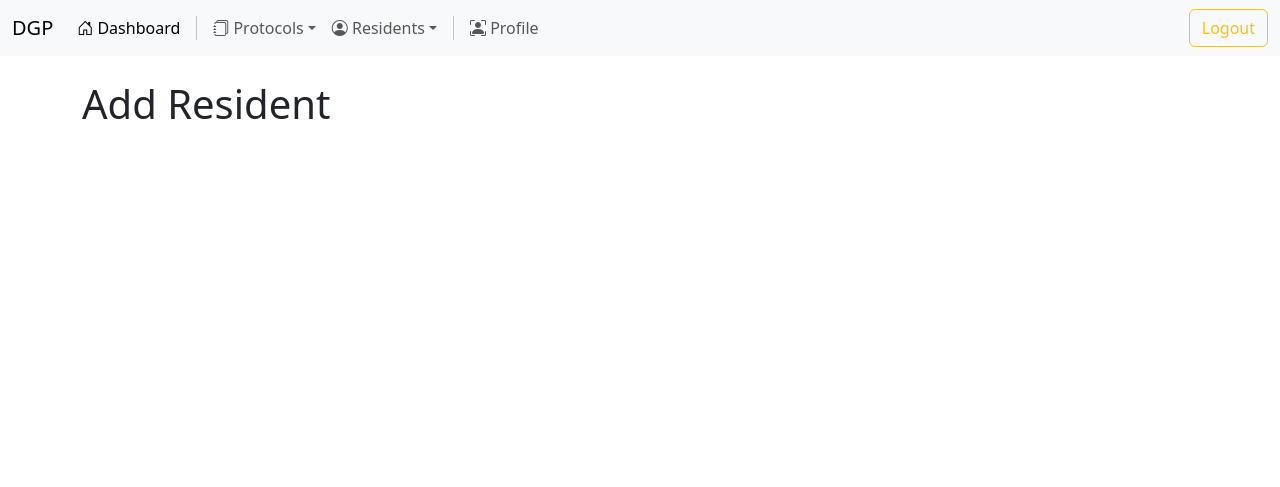
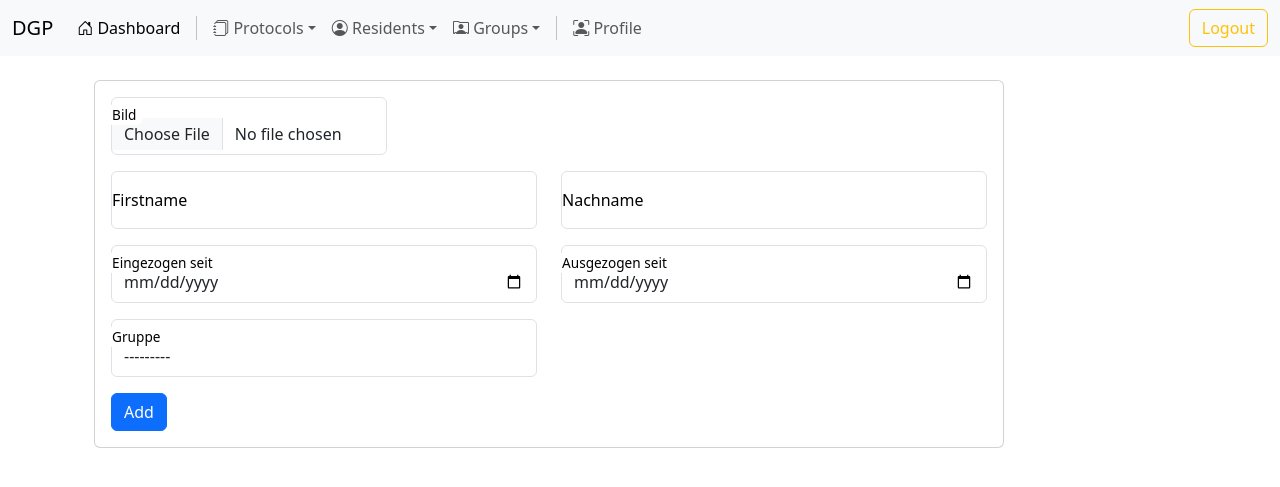
Before and after one commit to jcivitel/django_group_protocol, a Django app: page /add_resident/ in a window 1280 px wide. Shown: the top 487 px of the page. Run offline with Django 5.2, Linux system fonts and the light colour scheme; the visitor is signed in with stand-in values (Sample User, id 1); data that the repository does not hold is empty; some libraries are stand-ins or nearby versions.

Commit message:
fix resident forms

```diff
--- a/django_grp_backend/models.py
+++ b/django_grp_backend/models.py
@@ -19,7 +19,7 @@ class Group(models.Model):
 class Resident(models.Model):
     first_name = models.CharField(max_length=100)
     last_name = models.CharField(max_length=100)
-    picture = models.ImageField(blank=True, null=True)
+    picture = models.ImageField(blank=True, null=True, upload_to="images/")
     moved_in_since = models.DateField()
     moved_out_since = models.DateField(default=None, null=True, blank=True)
     group = models.ForeignKey(Group, on_delete=models.CASCADE)
@@ -44,6 +44,5 @@ class Protocol(models.Model):
     group = models.ForeignKey(Group, on_delete=models.CASCADE)
     exported = models.BooleanField(default=False)
 
-
     def __str__(self):
         return f"{self.group.name} - {self.protocol_date}"
--- a/django_grp_frontend/forms.py
+++ b/django_grp_frontend/forms.py
@@ -5,12 +5,27 @@ from django_grp_backend.models import Resident
 class ResidentForm(forms.ModelForm):
     class Meta:
         model = Resident
-        fields = ['first_name', 'last_name', 'picture', 'moved_in_since', 'moved_out_since', 'group']
+        fields = [
+            "first_name",
+            "last_name",
+            "picture",
+            "moved_in_since",
+            "moved_out_since",
+            "group",
+        ]
         widgets = {
-            'first_name': forms.TextInput(attrs={'class': 'form-control'}),
-            'last_name': forms.TextInput(attrs={'class': 'form-control'}),
-            'picture': forms.ClearableFileInput(attrs={'class': 'form-control'}),
-            'moved_in_since': forms.DateInput(attrs={'class': 'form-control', 'type': 'date'}),
-            'moved_out_since': forms.DateInput(attrs={'class': 'form-control', 'type': 'date'}),
-            'group': forms.Select(attrs={'class': 'form-control'}),
+            "first_name": forms.TextInput(
+                attrs={"class": "form-control", "placeholder": "First Name"}
+            ),
+            "last_name": forms.TextInput(
+                attrs={"class": "form-control", "placeholder": "Last Name"}
+            ),
+            "picture": forms.ClearableFileInput(attrs={"class": "form-control"}),
+            "moved_in_since": forms.DateInput(
+                attrs={"class": "form-control", "type": "date"}, format="%Y-%m-%d"
+            ),
+            "moved_out_since": forms.DateInput(
+                attrs={"class": "form-control", "type": "date"}, format="%Y-%m-%d"
+            ),
+            "group": forms.Select(attrs={"class": "form-control"}),
         }
--- a/django_grp_frontend/templates/base/navigation.html
+++ b/django_grp_frontend/templates/base/navigation.html
@@ -25,6 +25,14 @@
                         <li><a class="dropdown-item" href="{% url "add_resident" %}">Add Residents</a></li>
                     </ul>
                 </li>
+                <li class="nav-item dropdown">
+                    <a class="nav-link dropdown-toggle" aria-current="page" href="#" role="button"
+                       data-bs-toggle="dropdown" aria-expanded="false"><i class="bi bi-person-rolodex"></i> Groups</a>
+                    <ul class="dropdown-menu">
+                        <li><a class="dropdown-item" href="{% url "resident" %}">All Groups</a></li>
+                        <li><a class="dropdown-item" href="{% url "add_resident" %}">Add Group</a></li>
+                    </ul>
+                </li>
                 <li class="vr m-2"></li>
                 <li class="nav-item">
                     <a class="nav-link" aria-current="page" href="{% url "profile" %}"><i class="bi bi-person-bounding-box"></i> Profile</a>
--- a/django_grp_frontend/templates/resident.html
+++ b/django_grp_frontend/templates/resident.html
@@ -1,31 +1,38 @@
 {% extends "base/base.html" %}
 {% block content %}
+    <div class="container align-content-center">
+        <div class="card card-body col-10">
             <form method="post" enctype="multipart/form-data">
                 {% csrf_token %}
-    <div class="mb-3">
-        <label for="{{ form.fist_name.auto_id }}" class="form-label">Firstname</label>
+                <div class="row">
+                    <div class="form-floating mb-3 col-4">
+                        {{ form.picture }}
+                        <label for="{{ form.picture.auto_id }}" class="form-label text-body-emphasis">Bild</label>
+                    </div>
+                    <div class="col-9"></div>
+                    <div class="form-floating mb-3 col-6">
                         {{ form.first_name }}
+                        <label for="{{ form.fist_name.auto_id }}" class="form-label text-body-emphasis">Firstname</label>
                     </div>
-    <div class="mb-3">
-        <label for="{{ form.last_name.auto_id }}" class="form-label">Nachname</label>
+                    <div class="form-floating mb-3 col-6">
                         {{ form.last_name }}
+                        <label for="{{ form.last_name.auto_id }}" class="form-label text-body-emphasis">Nachname</label>
                     </div>
-    <div class="mb-3">
-        <label for="{{ form.picture.auto_id }}" class="form-label">Bild</label>
-        {{ form.picture }}
+                    <div class="form-floating mb-3 col-6">
+                        {{ form.moved_in_since }}
+                        <label for="{{ form.moved_in_since.auto_id }}" class="form-label text-body-emphasis">Eingezogen seit</label>
                     </div>
-    <div class="mb-3">
-        <label for="{{ form.moved_in_since.auto_id }}" class="form-label">Eingezogen seit</label>
-        {{ form.moved_in_since }}
+                    <div class="form-floating mb-3 col-6">
+                        {{ form.moved_out_since }}
+                        <label for="{{ form.moved_out_since.auto_id }}" class="form-label text-body-emphasis">Ausgezogen seit</label>
                     </div>
-    <div class="mb-3">
-        <label for="{{ form.moved_out_since.auto_id }}" class="form-label">Ausgezogen seit</label>
-        {{ form.moved_out_since }}
+                    <div class="form-floating mb-3 col-6">
+                        {{ form.group }}
+                        <label for="{{ form.group.auto_id }}" class="form-label text-body-emphasis">Gruppe</label>
                     </div>
-    <div class="mb-3">
-        <label for="{{ form.group.auto_id }}" class="form-label">Gruppe</label>
-        {{ form.group }}
                 </div>
-    <button type="submit" class="btn btn-primary">Update</button>
+                <button type="submit" class="btn btn-primary">{{ action }}</button>
             </form>
+        </div>
+    </div>
 {% endblock %}
--- a/django_grp_frontend/views.py
+++ b/django_grp_frontend/views.py
@@ -66,15 +66,32 @@ def resident(request, id=None):
     else:
         template = loader.get_template("resident.html")
         template_opts = dict()
+        if request.method == "POST":
+            form = ResidentForm(request.POST, instance=Resident.objects.get(id=id))
+            if form.is_valid():
+                form.save()
+                messages.success(request, "Resident has been updated")
+                return redirect("resident")
+
         template_opts["form"] = ResidentForm(instance=Resident.objects.get(id=id))
+        template_opts["action"] = "Update"
 
     return HttpResponse(template.render(template_opts, request))
 
 
 @login_required
 def add_resident(request):
-    template = loader.get_template("add_resident.html")
+    template = loader.get_template("resident.html")
     template_opts = dict()
+    if request.method == "POST":
+        form = ResidentForm(request.POST)
+        if form.is_valid():
+            form.save()
+            messages.success(request, "Resident has been added")
+            return redirect("resident")
+
+    template_opts["form"] = ResidentForm()
+    template_opts["action"] = "Add"
 
     return HttpResponse(template.render(template_opts, request))
 
@@ -93,7 +110,7 @@ def protocol(request, id=None):
 
 @login_required
 def add_protocol(request):
-    template = loader.get_template("add_protocol.html")
+    template = loader.get_template("protocol.html")
     template_opts = dict()
 
     return HttpResponse(template.render(template_opts, request))
```
Also changed, not shown: django_grp_backend/migrations/0006_alter_resident_picture.py (added). Lines whose indentation alone changed are shown as unchanged.
